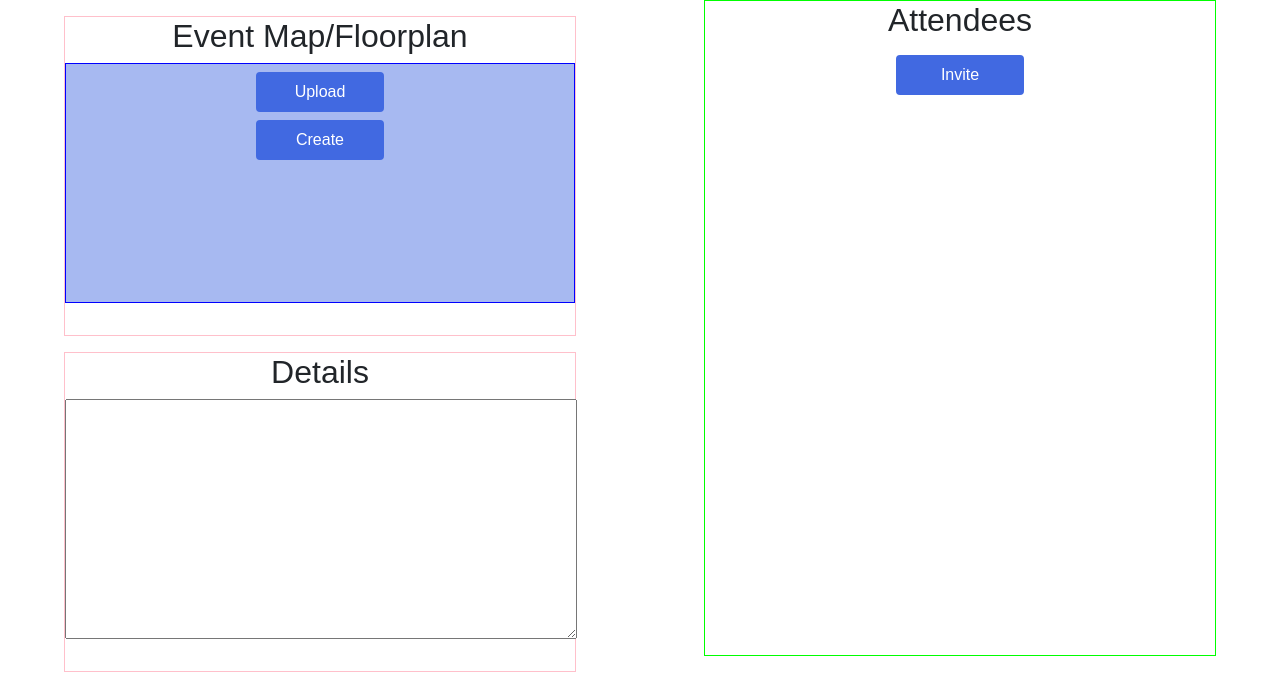
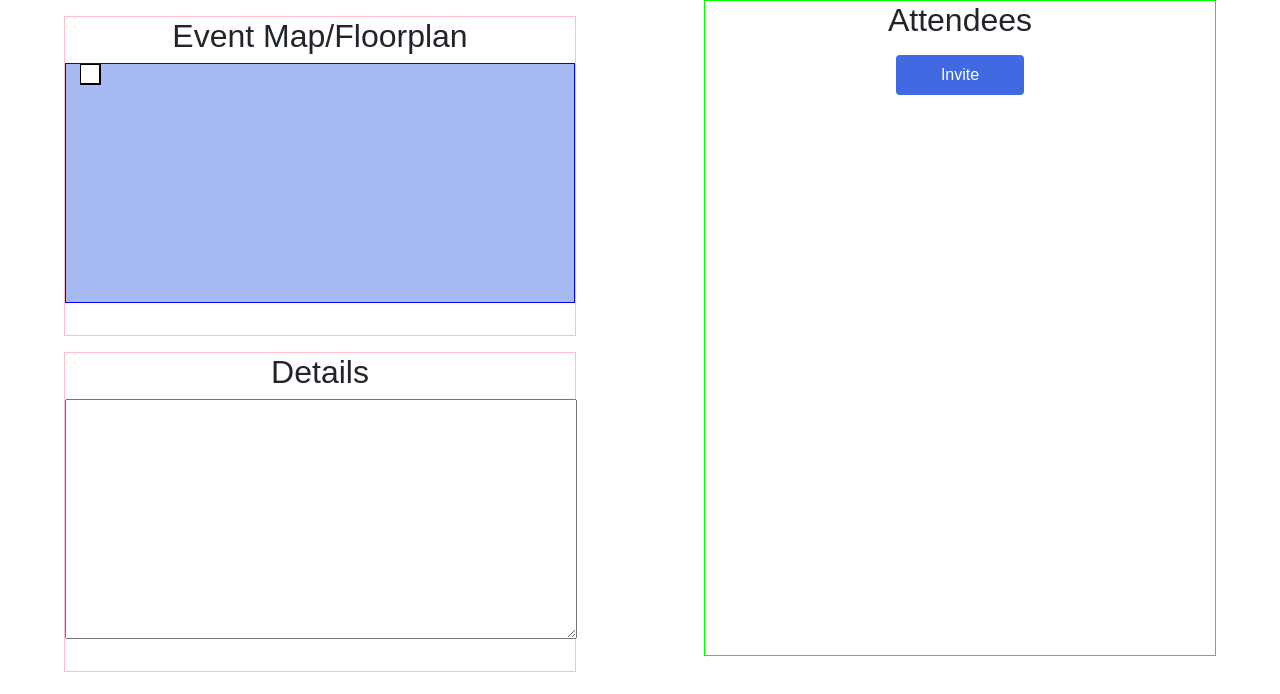
Before and after one commit to afappiano/EventHandler, a website: page public/event_form.html in a window 1280 px wide. Both pictures are taken after a click on the element "Create". Drawn offline with nearby package versions, Linux system fonts and the light colour scheme; some packages are replaced by stand-ins of ours.

Commit message:
Added some canvas functionality to form
Simple canvas added to create layout on form page

```diff
--- a/public/canvas.js
+++ b/public/canvas.js
@@ -1,5 +1,7 @@
 function startBuild() {
     myArea.start();
+    $('#upload_btn').hide();
+    $('#create_btn').hide();
 }
 
 function changePiece(code) {
@@ -101,11 +103,12 @@ var myArea = {
         this.canvas.height = 300;
         this.canvas.style.cursor = "none";  // hide the original cursor
         this.context = this.canvas.getContext("2d");
-        document.body.insertBefore(this.canvas, document.body.childNodes[0]);
+        document.getElementsByClassName("map")[0].append(this.canvas);
         this.interval = setInterval(updateArea, 20);
-        window.addEventListener('mousemove', function (e) {
-            myArea.x = Math.ceil(e.pageX/10)*10 - 10;
-            myArea.y = Math.ceil(e.pageY/10)*10 - 10;
+        document.getElementsByTagName("canvas")[0].classList.add("can");
+        document.getElementsByTagName("canvas")[0].addEventListener('mousemove', function (e) {
+            myArea.x = Math.ceil(e.pageX/10)*10 - 10 - $(".can").offset().left;
+            myArea.y = Math.ceil(e.pageY/10)*10 - 10 - $(".can").offset().top;
         })
         document.getElementsByTagName("canvas")[0].addEventListener('click', function (e) {
             var clone = Object.assign({}, pieces[piece]);
--- a/public/event_form.html
+++ b/public/event_form.html
@@ -22,7 +22,7 @@
         <h2>Event Map/Floorplan</h2>
         <div class="map">
           <div class="btn" id="upload_btn">Upload</div>
-          <div class="btn" id="create_btn">Create</div>
+          <div class="btn" id="create_btn" onclick="startBuild()">Create</div>
         </div>
       </div>
 
@@ -51,5 +51,6 @@
     <script type="text/javascript" src="https://ajax.googleapis.com/ajax/libs/angularjs/1.7.9/angular-resource.js"></script>
 
     <script type="text/javascript" src="index.js"></script>
+    <script src="canvas.js"></script>
   </body>
 </html>
```
Also changed, not shown: 1 other file.
